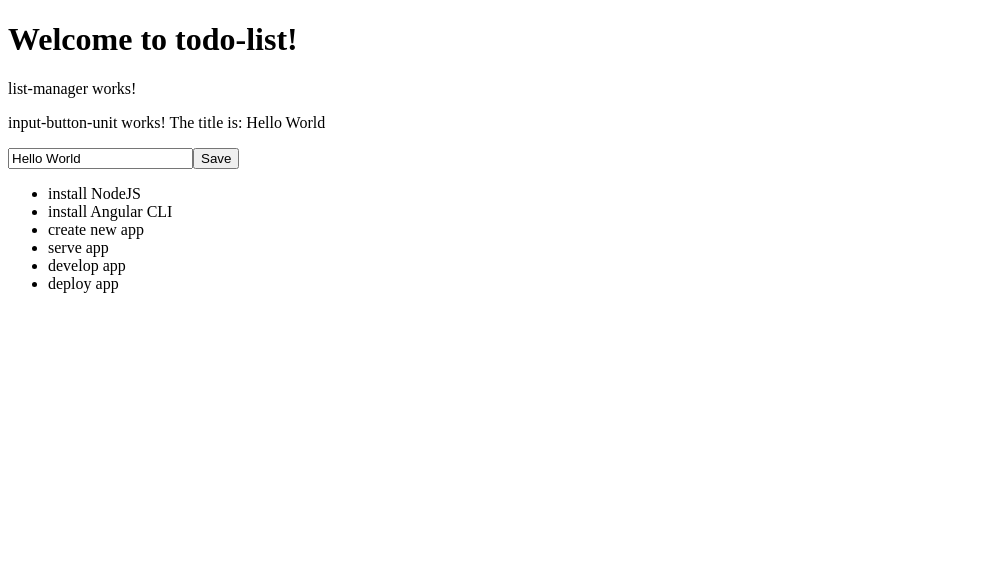
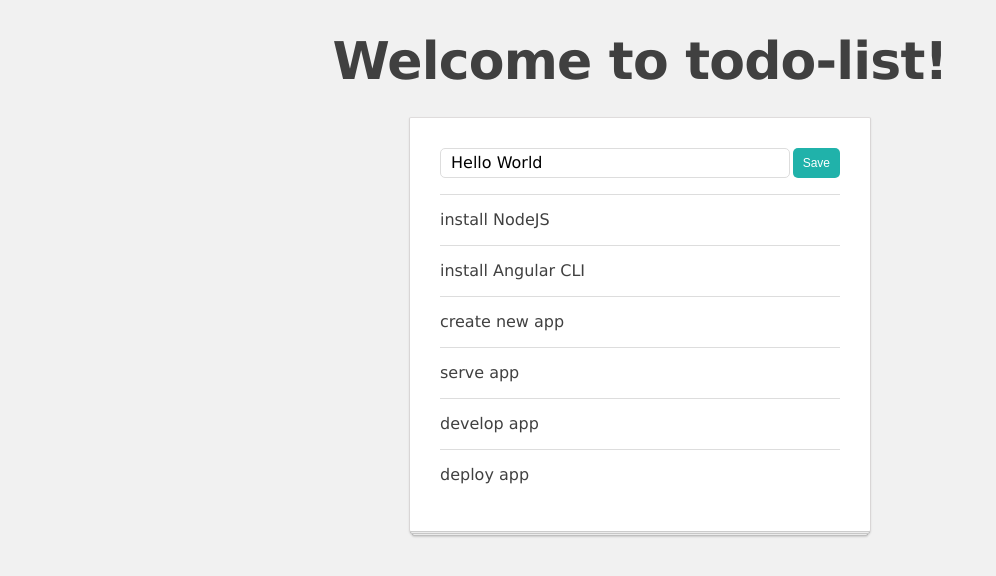
Before and after one commit to ngfelixl/nggirls-workshop-todolist, an Angular app: page / in a window 1280 px wide. Shown: the top 576 px of the page, without its empty margins (0-996 px from the left). Built offline with nearby package versions, Linux system fonts and the light colour scheme.

Commit message:
14-adding-style

```diff
--- a/src/app/app.component.html
+++ b/src/app/app.component.html
@@ -1,4 +1,4 @@
-<h1>
+<h1 class="app-title">
   Welcome to {{ title }}!
 </h1>
 
--- a/src/app/input-button-unit/input-button-unit.component.html
+++ b/src/app/input-button-unit/input-button-unit.component.html
@@ -1,9 +1,8 @@
-<p>input-button-unit works! The title is: {{ title }}</p>
-
 <input
+  class="todo-input"
   #inputElementRef
   [value]="title"
   (keyup.enter)="submit($event.target.value)"
 />
 
-<button (click)="submit(inputElementRef.value)">Save</button>
+<button class="btn" (click)="submit(inputElementRef.value)">Save</button>
--- a/src/app/input-button-unit/input-button-unit.component.scss
+++ b/src/app/input-button-unit/input-button-unit.component.scss
@@ -0,0 +1,15 @@
+.todo-input {
+  padding: 4px 10px 4px;
+  font-size: 16px;
+  font-family: 'Lucida Grande', Verdana, sans-serif;
+  line-height: 20px;
+  border: solid 1px #dddddd;
+  border-radius: 5px;
+  flex-grow: 1;
+}
+
+:host(:not([hidden])) {
+  display: flex;
+  justify-content: space-between;
+  flex-grow: 1;
+}
--- a/src/app/list-manager/list-manager.component.html
+++ b/src/app/list-manager/list-manager.component.html
@@ -1,5 +1,4 @@
-<p>list-manager works!</p>
-
+<div class="todo-app">
   <app-input-button-unit (submitValue)="addItem($event)"></app-input-button-unit>
 
   <ul>
@@ -7,3 +6,4 @@
       <app-todo-item [item]="todoItem"></app-todo-item>
     </li>
   </ul>
+</div>
--- a/src/app/list-manager/list-manager.component.scss
+++ b/src/app/list-manager/list-manager.component.scss
@@ -0,0 +1,39 @@
+.todo-app {
+  position: relative;
+  width: 400px;
+  padding: 30px 30px 15px;
+  background: white;
+  border: 1px solid;
+  border-color: #dfdcdc #d9d6d6 #ccc;
+  border-radius: 2px;
+  -webkit-box-shadow: 0 1px 2px rgba(0, 0, 0, 0.1);
+  box-shadow: 0 1px 2px rgba(0, 0, 0, 0.1);
+  margin: 20px auto;
+}
+
+.todo-app::before, .todo-app::after {
+  content: '';
+  position: absolute;
+  z-index: -1;
+  height: 4px;
+  background: white;
+  border: 1px solid #ccc;
+  border-radius: 2px;
+}
+
+.todo-app::after {
+  bottom: -3px;
+  left: 0;
+  right: 0;
+  -webkit-box-shadow: 0 1px 2px rgba(0, 0, 0, 0.1);
+  box-shadow: 0 1px 2px rgba(0, 0, 0, 0.1);
+}
+
+.todo-app::before {
+  bottom: -5px;
+  left: 2px;
+  right: 2px;
+  border-color: #c4c4c4;
+  -webkit-box-shadow: 0 1px 2px rgba(0, 0, 0, 0.15);
+  box-shadow: 0 1px 2px rgba(0, 0, 0, 0.15);
+}
--- a/src/app/todo-item/todo-item.component.html
+++ b/src/app/todo-item/todo-item.component.html
@@ -1 +1,3 @@
-{{ item.title }}
+<div class="todo-item">
+  {{ item.title }}
+</div>
--- a/src/app/todo-item/todo-item.component.scss
+++ b/src/app/todo-item/todo-item.component.scss
@@ -0,0 +1,18 @@
+.todo-item {
+  padding: 10px 0;
+  border-top: solid 1px #ddd;
+  min-height: 30px;
+  line-height: 30px;
+  display: flex;
+  justify-content: space-between;
+}
+
+.todo-checkbox {
+  flex-shrink: 0;
+  margin: auto 1ex auto 0;
+}
+
+.todo-title {
+  flex-grow: 1;
+  padding-left: 11px;
+}
--- a/src/styles.scss
+++ b/src/styles.scss
@@ -1 +1,54 @@
 /* You can add global styles to this file, and also import other style files */
+html, body, div, span,
+h1, p, ul, li {
+  padding: 0;
+  border: 0;
+  font: inherit;
+  vertical-align: baseline;
+}
+
+body {
+  background: #f1f1f1;
+  font-size: 16px;
+  line-height: 22px;
+  color: #404040;
+  font-family: 'Lucida Grande', Verdana, sans-serif;
+}
+
+ol, ul {
+  list-style: none;
+}
+
+.btn {
+  background: lightseagreen;
+  color: #fff;
+  padding: 3px 10px;
+  margin: 0 0 0 3px;
+  border: none;
+  border-radius: 5px;
+  font-size: 12px;
+  line-height: 24px;
+  cursor: pointer;
+  vertical-align: bottom;
+}
+
+.btn:hover {
+  background: lightslategrey;
+}
+
+.btn-red {
+  background: red;
+}
+
+.btn-red:hover {
+  background: darkred;
+}
+
+.app-title {
+  font-size: 52px;
+  line-height: 52px;
+  margin-bottom: 30px;
+  font-weight: bold;
+  text-align: center;
+  letter-spacing: -0.8px;
+}
```
Lines whose indentation alone changed are shown as unchanged.
